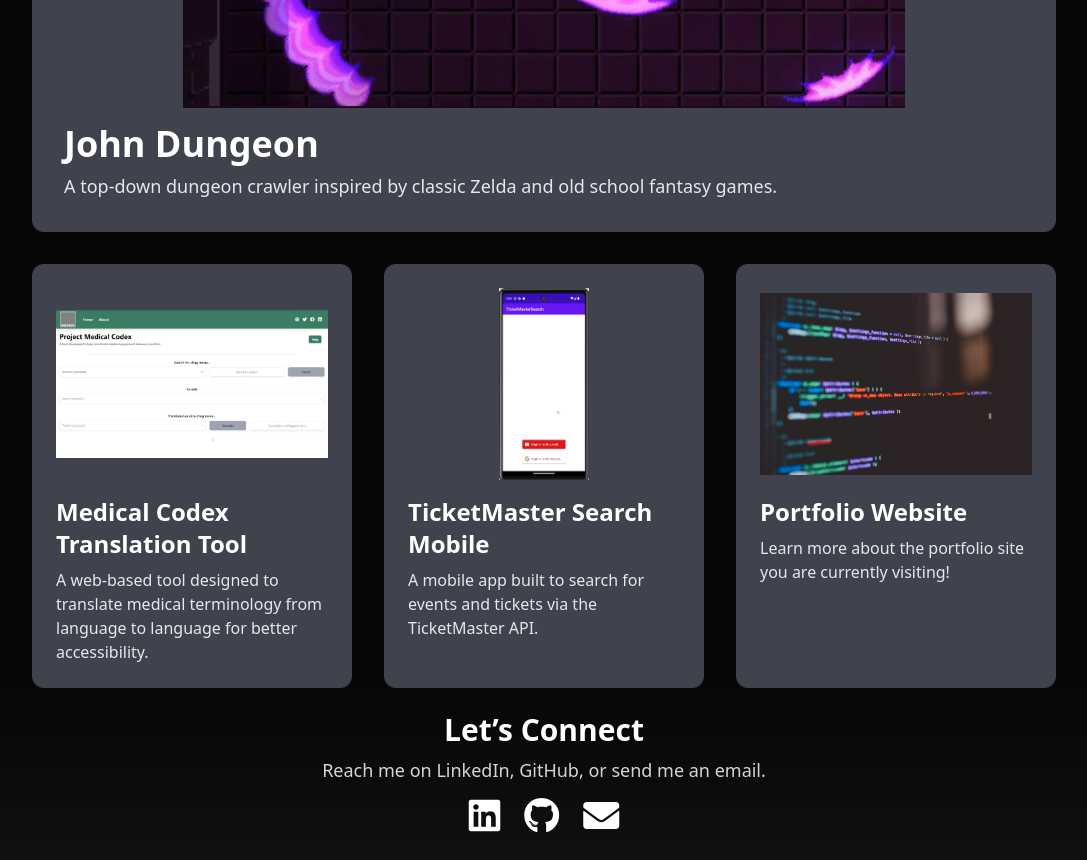
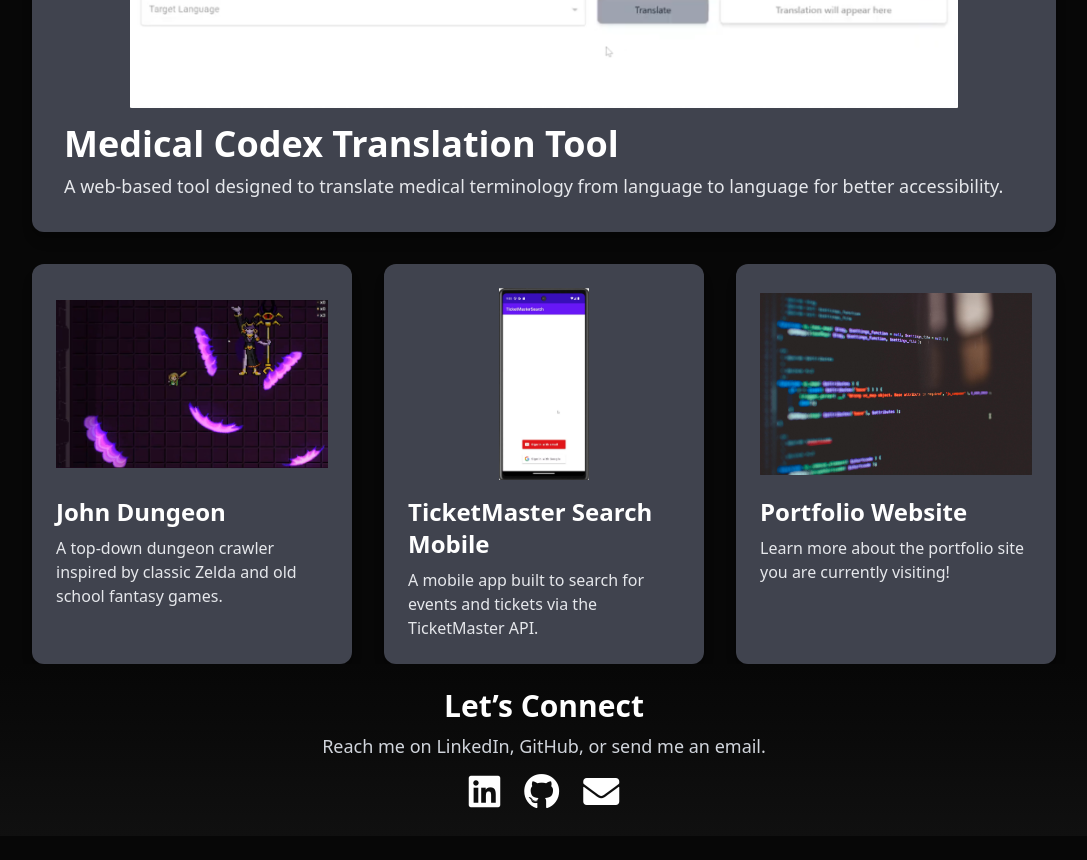
Before and after one commit to tmpicart/my-portfolio, a Next.js app: page /projects in a window 1280 px wide. Shown: the part 580-1440 px from the top of the page, without its empty margins (96-1183 px from the left). After the commit the page ends 1416 px from the top, so only its background shows below. Built offline with nearby package versions, Linux system fonts and the light colour scheme.

Commit message:
Swapped projects around

```diff
--- a/app/projects/page.tsx
+++ b/app/projects/page.tsx
@@ -20,6 +20,13 @@ const projects: Project[] = [
     slug: "medical-codex",
   },
   {
+    title: "John Dungeon",
+    description:
+      "A top-down dungeon crawler inspired by classic Zelda and old school fantasy games.",
+    image: "/images/john/John_5.png",
+    slug: "john-dungeon",
+  },
+  {
     title: "TicketMaster Search Mobile",
     description: "A mobile app built to search for events and tickets via the TicketMaster API.",
     image: "/images/ticketmaster/TicketMaster_1.png",
@@ -30,13 +37,6 @@ const projects: Project[] = [
     description: "Learn more about the portfolio site you are currently visiting!",
     image: "/images/icons/code_img.jpg",
     slug: "portfolio-website",
-  },
-  {
-    title: "John Dungeon",
-    description:
-      "A top-down dungeon crawler inspired by classic Zelda and old school fantasy games.",
-    image: "/images/john/John_5.png",
-    slug: "john-dungeon",
   },
 ];
 
@@ -95,8 +95,8 @@ function ProjectCard({ title, description, image, slug, large }: ProjectCardProp
 }
 
 export default function ProjectsPage() {
-  const featuredProject = projects.find((p) => p.slug === "john-dungeon");
-  const otherProjects = projects.filter((p) => p.slug !== "john-dungeon");
+  const featuredProject = projects.find((p) => p.slug === "medical-codex");
+  const otherProjects = projects.filter((p) => p.slug !== "medical-codex");
 
   return (
     <main className="flex min-h-screen flex-col items-center bg-[#070707] px-4 pt-8 text-white">
```
